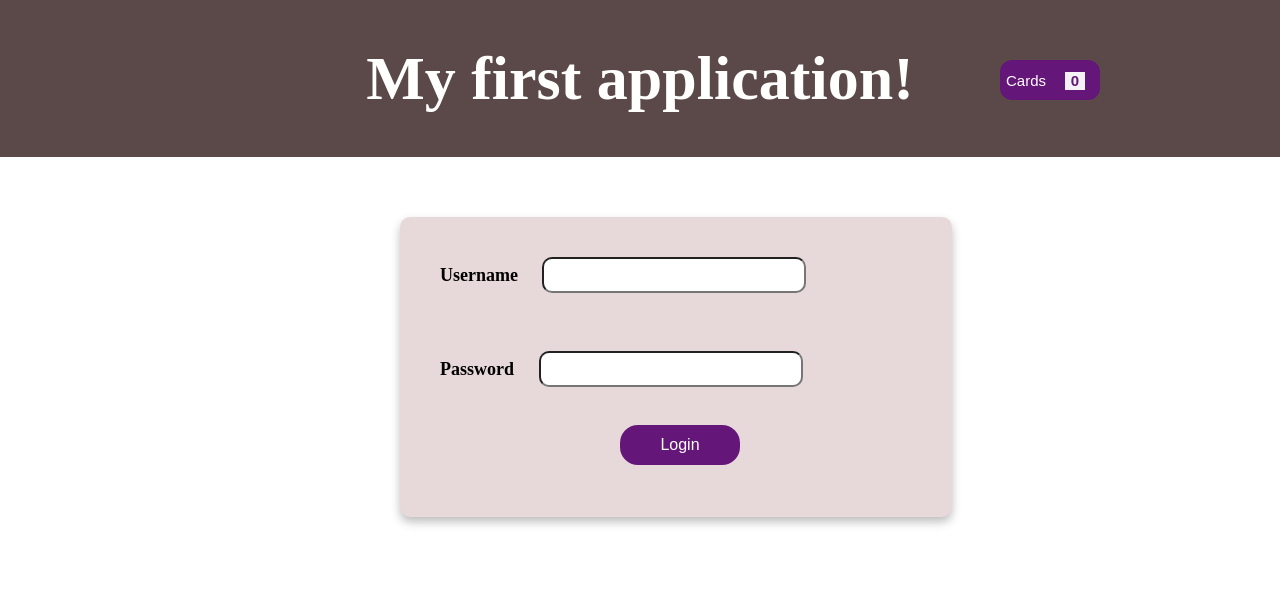
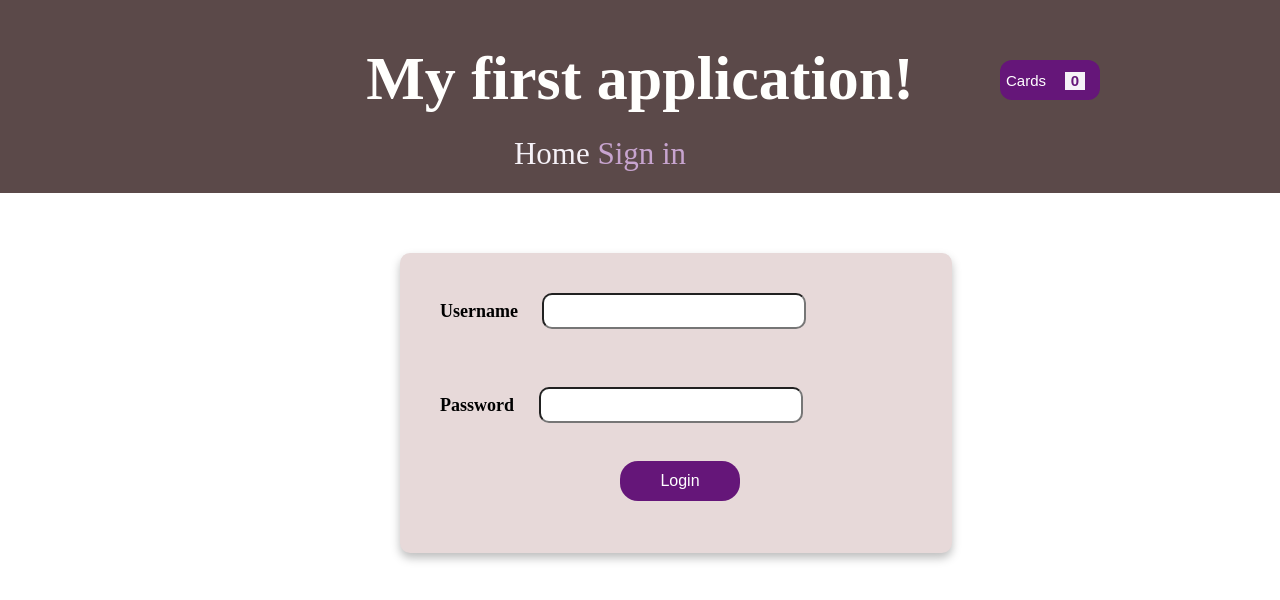
Before and after one commit to kkubyshkina-ibagroup-eu/React-project-IBA, a React (Create React App) app in the folder my-first-project/: page /sign-in in a window 1280 px wide. Shown: the top 600 px of the page. Built offline with nearby package versions, Linux system fonts and the light colour scheme; no server answers.

Commit message:
Add links

```diff
--- a/my-first-project/src/components/Header.css
+++ b/my-first-project/src/components/Header.css
@@ -32,3 +32,16 @@
   font-weight: bold;
   color: #651679;
 }
+
+.nav a:hover,
+.nav a.active {
+  color: #c7a4cf;
+}
+
+.nav a {
+  text-decoration: none;
+  color: #f5f1f7;
+  position: relative;
+  right: 40px;
+  bottom: 20px;
+}
--- a/my-first-project/src/components/Header.js
+++ b/my-first-project/src/components/Header.js
@@ -1,4 +1,5 @@
 import React, { useContext } from "react";
+import { NavLink } from "react-router-dom";
 import CardContext from "../contex/contex";
 import "./Header.css";
 
@@ -8,12 +9,14 @@ function Header() {
   return (
     <div className="header">
       <h1> My first application! </h1>
-      {
-        <button className="counter">
-          Cards
-          <span className="counter-number">{ctx.cardState.length}</span>
-        </button>
-      }
+      <nav className="nav">
+        <NavLink to="/home"> Home</NavLink>
+        <NavLink to="/sign-in"> Sign in</NavLink>
+      </nav>
+      <button className="counter">
+        Cards
+        <span className="counter-number">{ctx.cardState.length}</span>
+      </button>
     </div>
   );
 }
```
